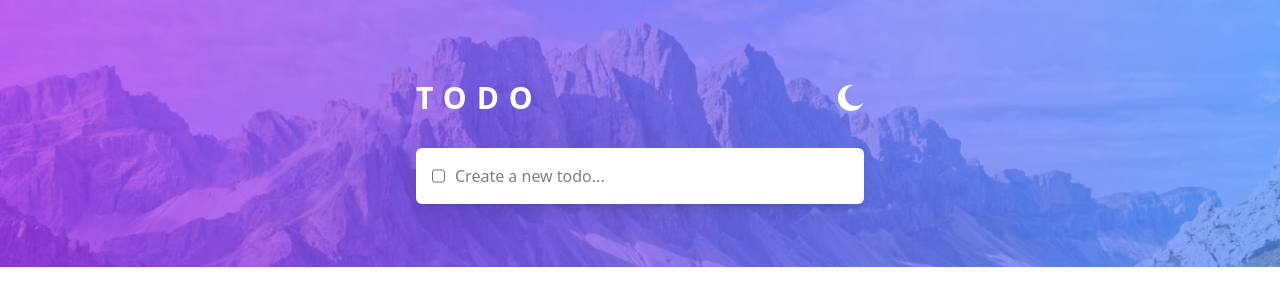
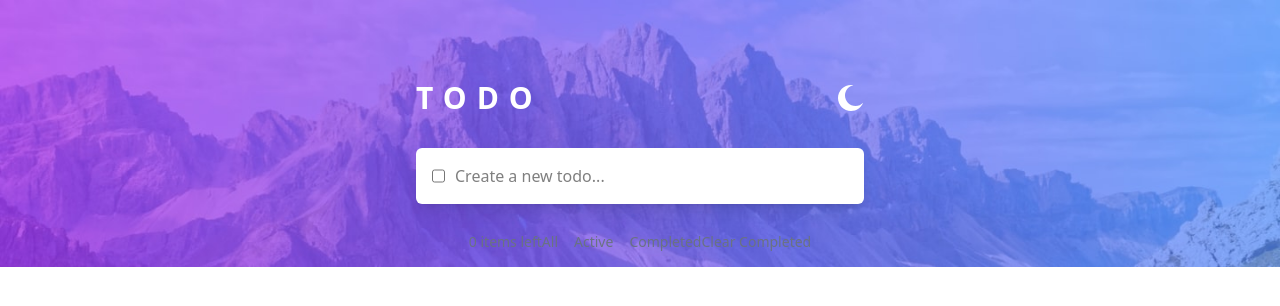
Before and after one commit to JeffTunner/ToDo-App, a React app in the folder frontend/: page / in a window 1280 px wide. Shown: the top 306 px of the page. Built offline with nearby package versions, Linux system fonts and the light colour scheme; the HTML template or start-up script is replaced by a standard one.

Commit message:
structural enhancements

```diff
--- a/frontend/src/App.jsx
+++ b/frontend/src/App.jsx
@@ -4,6 +4,7 @@ import viteLogo from '/vite.svg'
 import HeaderBackground from './features/todo/components/HeaderBackground'
 import moonIcon from "../images/icon-moon.svg";
 import sunIcon from "../images/icon-sun.svg";
+import TodoItem from './features/todo/components/TodoItem';
 
 function App() {
   const [input, setInput] = useState("");
@@ -46,13 +47,20 @@ function App() {
           onChange={(e) => setInput(e.target.value)} onKeyDown={(e) => e.key === "Enter" ? handleAddTodo() : null}/>
         </div>
 
-        <div className="w-full max-w-md bg-white rounded-md mt-4 shadow-lg">
+        <div className="w-full max-w-md bg-white rounded-md mt-4 shadow-lg divide-y">
           {todos.map(todo => (
-            <div key={todo.id} className='flex gap-2.5 justify-center'>
-              <input type="checkbox" name="completed" id={todo.id} onClick={() => handleCompleted(todo.id)}/>
-              <h1 className={todo.completed ? "line-through" : ""}>{todo.text}</h1>
-            </div>
+            <TodoItem key={todo.id} todo={todo} onToggle={handleCompleted} />
           ))}
+        </div>
+
+        <div className="flex justify-between px-4 py-3 text-sm text-gray-500">
+          <span>{todos.length} items left</span>
+          <div className="flex gap-4">
+            <button>All</button>
+            <button>Active</button>
+            <button>Completed</button>
+          </div>
+          <button>Clear Completed</button>
         </div>
 
       </div>
```
